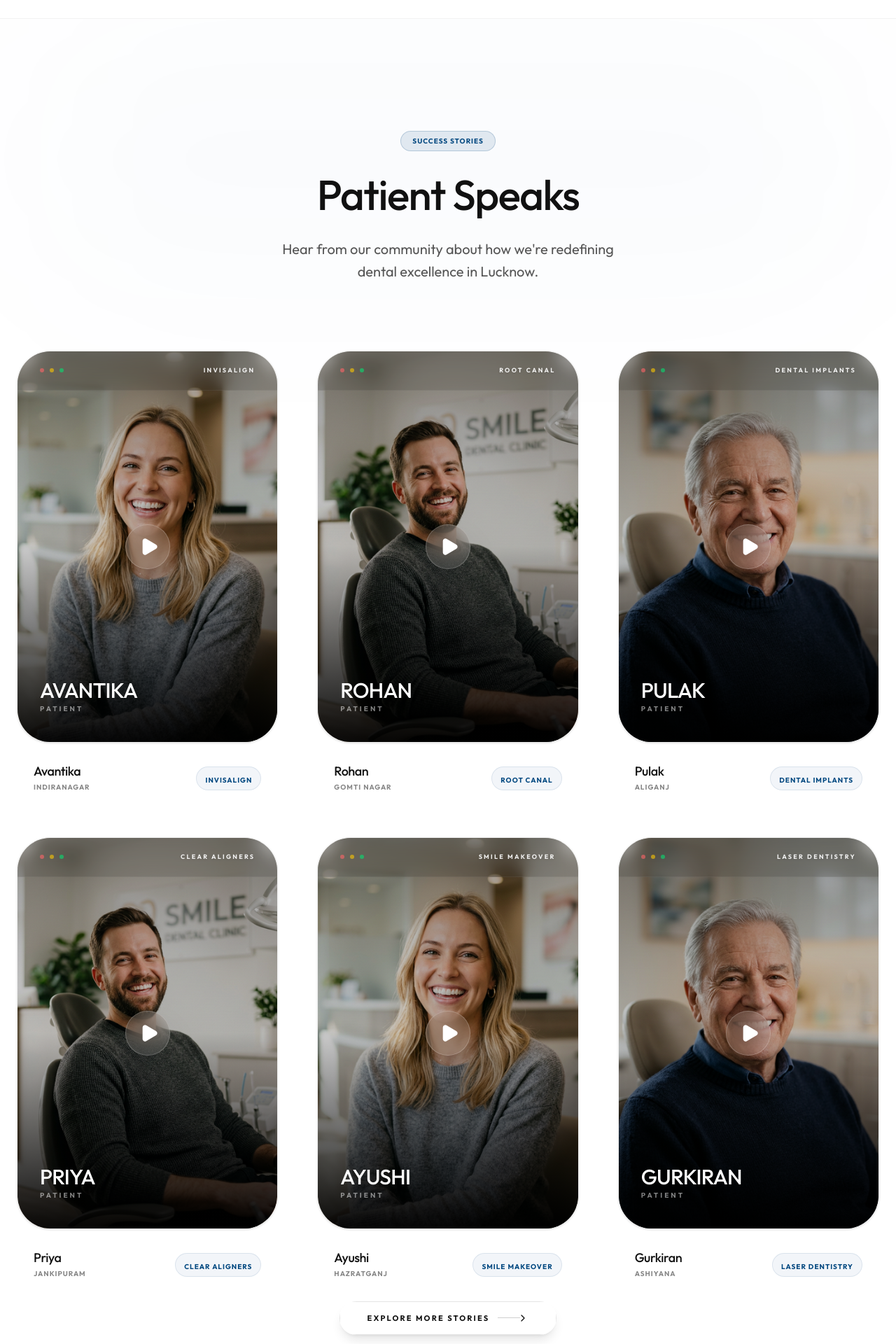
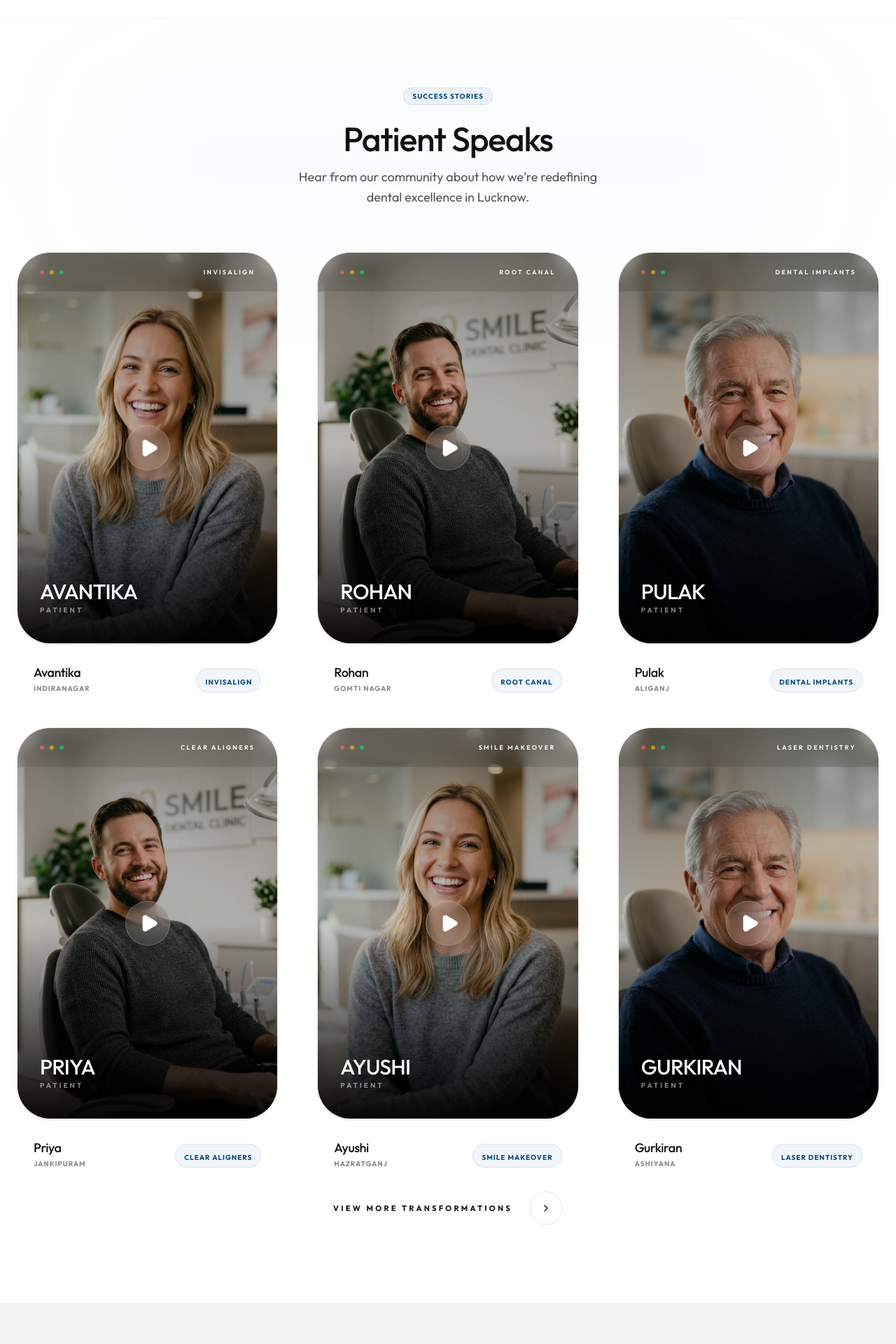
Before and after one commit to aibax04/plexushub, a React (Vite) app: page / in a window 1280 px wide. Shown: the part 5500-7420 px from the top of the page at 70% size. Built offline with nearby package versions, Linux system fonts and the light colour scheme.

Commit message:
feat: compact patient speaks section with new minimalist interactive CTA

```diff
--- a/src/components/PatientSpeaks.jsx
+++ b/src/components/PatientSpeaks.jsx
@@ -115,48 +115,43 @@ const TestimonialCard = ({ item }) => (
 
 function PatientSpeaks() {
   return (
-    <section id="patient-speaks" className="bg-white py-32 sm:py-40 overflow-hidden border-t border-border/50 relative">
+    <section id="patient-speaks" className="bg-white py-20 sm:py-24 overflow-hidden border-t border-border/50 relative">
       <div className="absolute top-0 left-1/2 -translate-x-1/2 w-full max-w-[1200px] h-[400px] bg-primary/[0.02] rounded-full blur-[120px] pointer-events-none" />
 
       <div className="container mx-auto px-6 max-w-7xl relative z-10">
-        <div className="text-center mb-24">
-          <div className="inline-block px-4 py-1.5 rounded-full bg-primary/10 text-primary text-[10px] font-bold uppercase tracking-widest mb-8 border border-primary/20">
+        <div className="text-center mb-16">
+          <div className="inline-block px-3 py-1 rounded-full bg-primary/5 text-primary text-[10px] font-bold uppercase tracking-widest mb-6 border border-primary/10">
             Success Stories
           </div>
-          <h2 className="text-4xl sm:text-5xl md:text-6xl font-medium tracking-tight text-text mb-8">
+          <h2 className="text-4xl sm:text-5xl font-medium tracking-tight text-text mb-4">
             Patient Speaks
           </h2>
-          <p className="text-text-muted text-lg sm:text-xl max-w-2xl mx-auto leading-relaxed">
+          <p className="text-text-muted text-lg max-w-2xl mx-auto leading-relaxed">
             Hear from our community about how we're redefining <br className="hidden sm:block" /> dental excellence in Lucknow.
           </p>
         </div>
 
         {/* Vertical alignment - 3 per row on monitor, symmetric grid */}
-        <div className="grid grid-cols-1 md:grid-cols-2 lg:grid-cols-3 gap-y-16 gap-x-10 lg:gap-x-14 mb-8">
+        <div className="grid grid-cols-1 md:grid-cols-2 lg:grid-cols-3 gap-y-12 gap-x-10 lg:gap-x-14 mb-4">
           {testimonials.map((item) => (
             <TestimonialCard key={item.id} item={item} />
           ))}
         </div>
 
         <div className="flex justify-center">
-          <button className="group relative px-10 py-4 rounded-full overflow-hidden transition-all duration-500 hover:scale-105 active:scale-95 shadow-lg hover:shadow-primary/25">
-            {/* Background Layer */}
-            <div className="absolute inset-0 bg-white border border-border group-hover:border-primary transition-colors duration-500" />
+            <button className="group relative flex items-center gap-6 py-4 px-8 transition-all duration-300 hover:scale-105 active:scale-95">
+                <span className="text-[11px] font-black tracking-[0.3em] uppercase text-text group-hover:text-primary transition-colors">
+                    View more Transformations
+                </span>
 
-            {/* Liquid Fill Effect */}
-            <div className="absolute inset-0 bg-primary translate-y-[101%] group-hover:translate-y-0 transition-transform duration-500 ease-out" />
+                <div className="relative flex items-center justify-center">
+                    <div className="w-12 h-12 rounded-full bg-white border border-border group-hover:border-primary group-hover:bg-primary transition-all duration-500 ease-out" />
+                    <ChevronRight className="absolute w-4 h-4 text-text group-hover:text-white group-hover:translate-x-1 transition-all duration-300 z-10" />
+                </div>
 
-            {/* Content Container */}
-            <div className="relative flex items-center gap-3">
-              <span className="text-[11px] font-black tracking-[0.2em] uppercase text-text group-hover:text-white transition-colors duration-500">
-                Explore More Stories
-              </span>
-              <div className="flex items-center">
-                <div className="w-8 h-px bg-text/20 group-hover:bg-white/40 transition-all duration-500 group-hover:w-12" />
-                <ChevronRight className="w-4 h-4 text-text group-hover:text-white transition-colors duration-500 -ml-1" />
-              </div>
-            </div>
-          </button>
+                {/* Underline decoration */}
+                <div className="absolute bottom-2 left-8 right-24 h-0.5 bg-primary/20 scale-x-0 group-hover:scale-x-100 transition-transform duration-500 origin-left" />
+            </button>
         </div>
       </div>
     </section>
```
Also changed, not shown: 1 other file (tests, documents, lock files or other folders).
